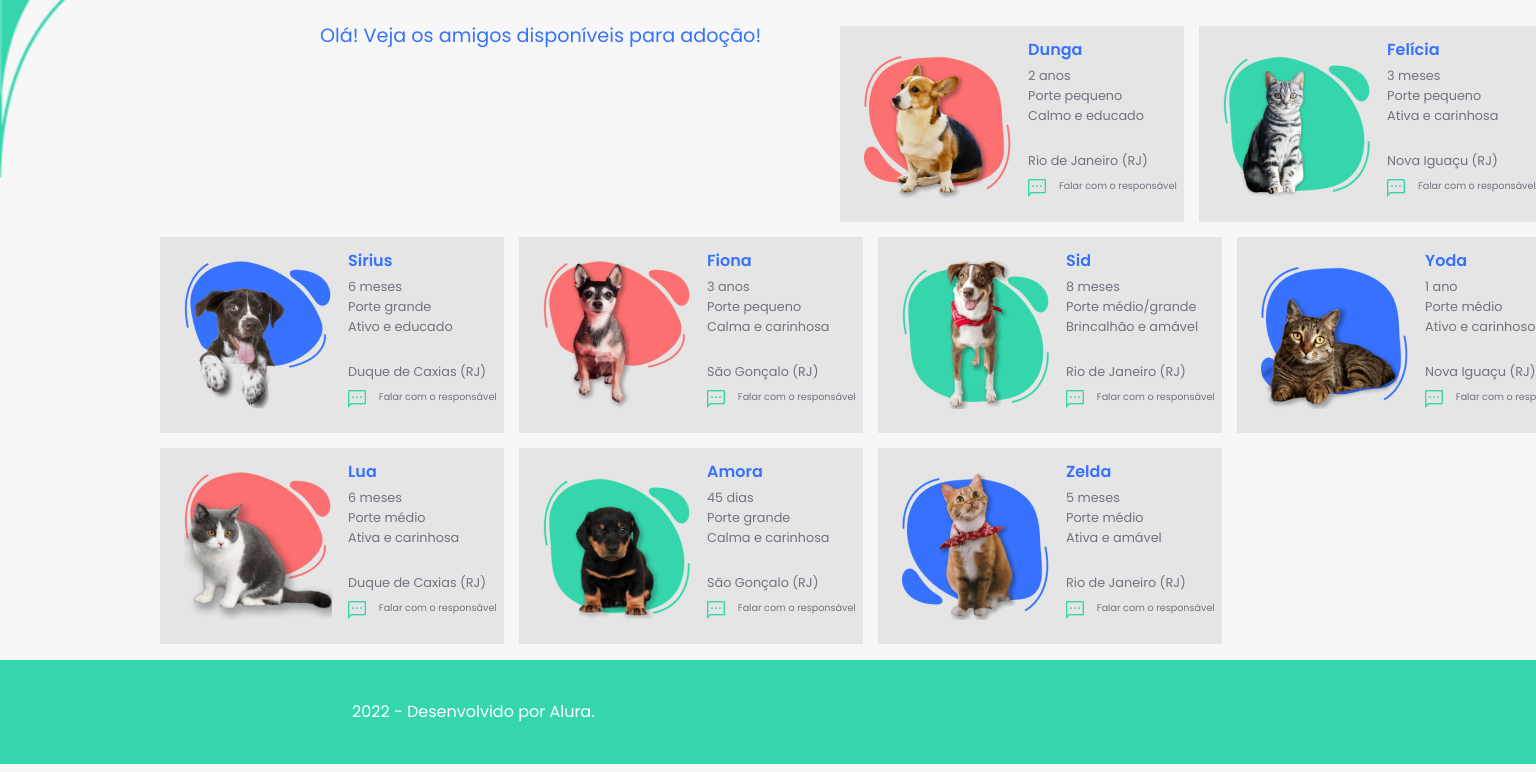
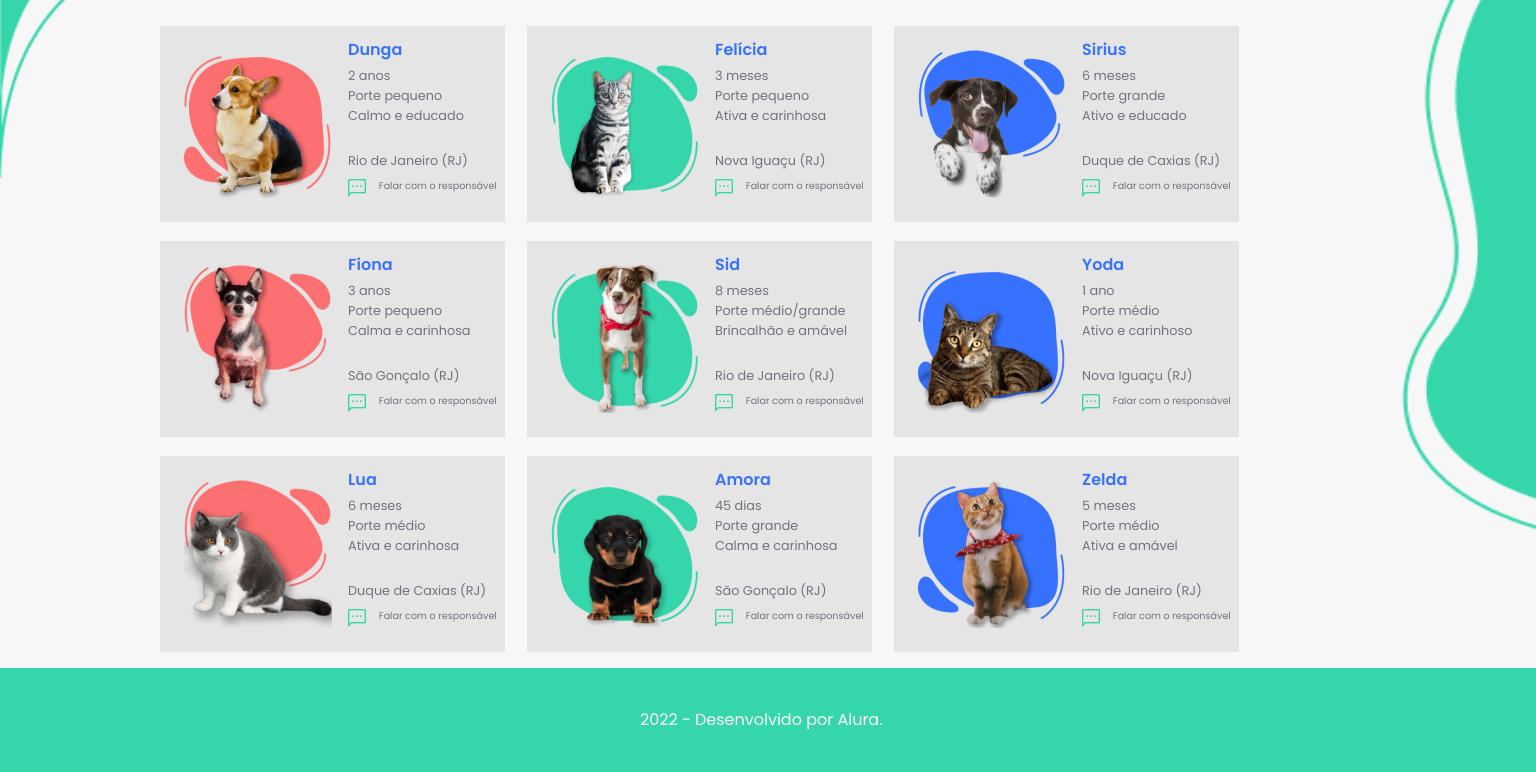
Before and after one commit to natsmarinho/adotapet, a plain HTML site: page home.html in a window 1536 px wide. Shown: the part 256-1028 px from the top of the page. Drawn offline with Linux system fonts and the light colour scheme.

Commit message:
style: :art: Tela lista de bichinhos para desktop finalizada
Tela com a lista de bichinhos está responsiva para desktop

```diff
--- a/home.html
+++ b/home.html
@@ -175,6 +175,10 @@
       </div>
     </main>
 
+    <div>
+      <img class="forma__back" src="./src/imagens/background-dois.png" alt="Forma ondular usada para design">
+    </div>
+
     <footer>
       <h2>2022 - Desenvolvido por Alura.</h2>
     </footer>
--- a/src/css/home.css
+++ b/src/css/home.css
@@ -77,6 +77,10 @@ body{
     font-size: .6rem;
 }
 
+.forma__back{
+    display: none;
+}
+
 footer{
     position: relative;
     text-align: center;
@@ -91,6 +95,8 @@ footer h2{
     align-self: center;
     padding-left: 4rem;
 }
+
+/*-------------------------------------------------------------------TABLET---------------------------------------------------------------*/
 
 @media (min-width: 768px){
     .container{
@@ -148,3 +154,62 @@ footer h2{
         padding-left: 22rem;
     }
 }
+
+/*-----------------------------------------------------------DESKTOP---------------------------------------------------------------------------*/
+
+@media (min-width: 1280px){
+    .profile__icone{
+        left: 62rem;
+    }
+
+    .container{
+        display: grid;
+        grid-template-areas:
+        "c1 c2 c3"
+        "c4 c5 c6"
+        "c7 c8 c9"
+        ;
+        left: 3rem;
+        grid-template-columns: 21.5rem 21.5rem;
+    }
+
+   .container h1{
+    position: absolute;
+    top: -5rem;
+    left: 10rem;
+   }
+
+   .container__bichinhos{
+    width: 345px;
+    height: 196px;
+   }
+
+   .forma__back{
+    display: flex;
+    position: absolute;
+    right: 0;
+    top: 8rem;
+    width: 134.45px;
+    height: 664px;
+   }
+
+   footer h2{
+    padding-left: 32rem;
+   }
+}
+
+@media (min-width: 1440px){
+    .profile__icone{
+        left: 75rem;
+    }
+
+    .container{
+        left: 10rem;
+        grid-template-columns: 22rem 22rem;
+        grid-template-rows: 12.5rem 12.5rem;
+    }
+
+    footer h2{
+        padding-left: 40rem;
+    }
+}
```
